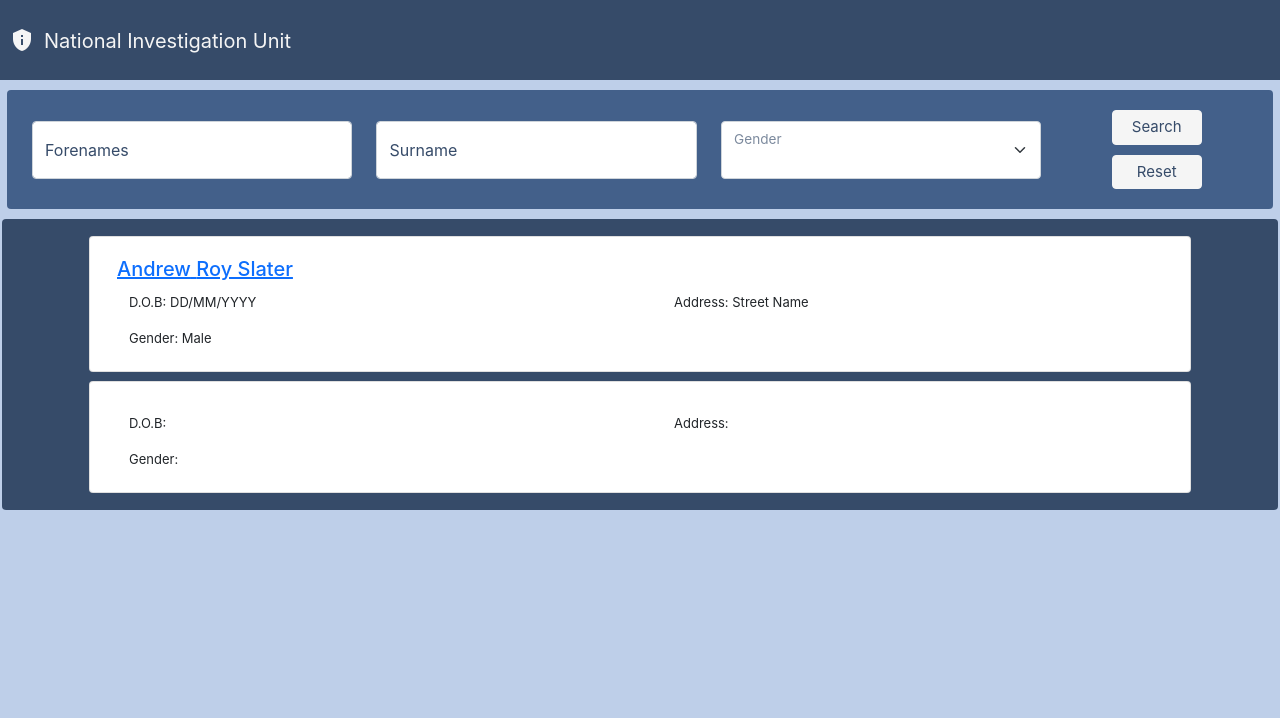
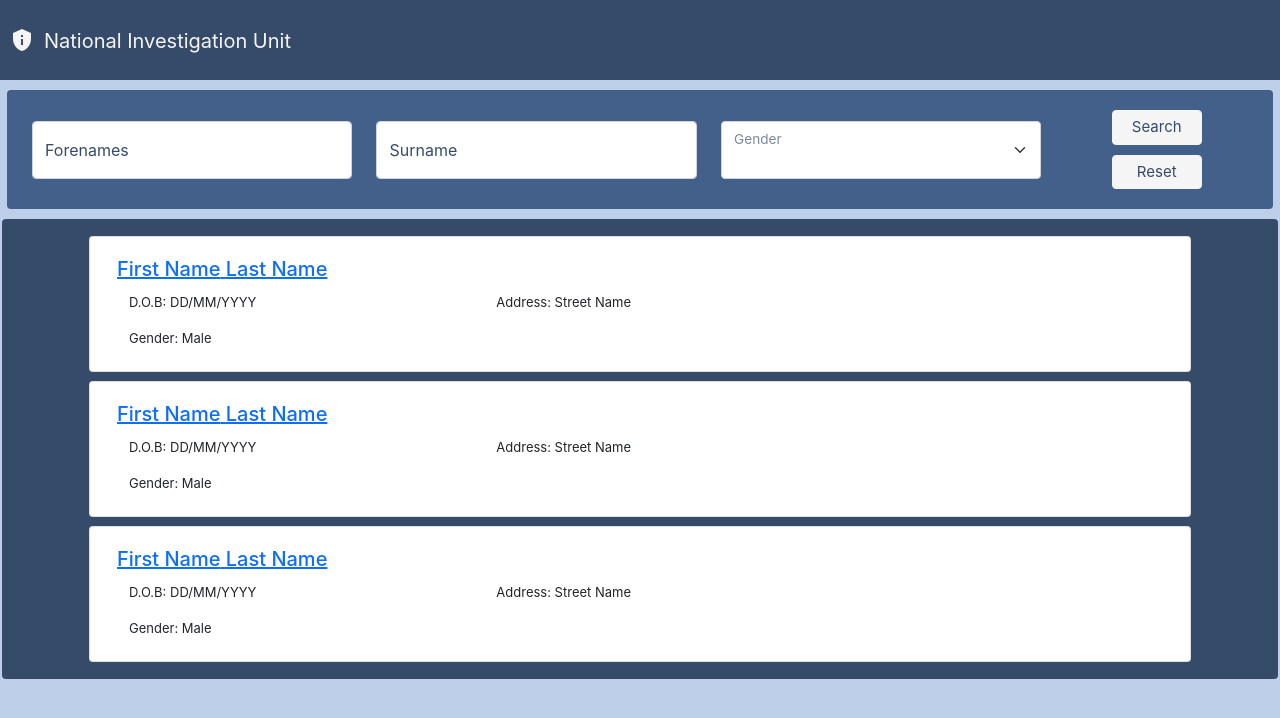
Before and after one commit to victoriamanicom/FP-Group1, a React (Create React App) app in the folder Frontend/fp-group1/: page / in a window 1280 px wide. Shown: the top 718 px of the page. Built offline with nearby package versions, Linux system fonts and the light colour scheme.

Commit message:
FP1-1 Added mapping from citizen to component

```diff
--- a/Frontend/fp-group1/src/components/CitizenReturn/Citizen.css
+++ b/Frontend/fp-group1/src/components/CitizenReturn/Citizen.css
@@ -11,7 +11,9 @@ p {
 
 #root > div > div > div > div > div > div {
   padding: 5px;
+  min-height: 133px;
 }
+
 #root > div > div > div > div > div > div > p > div > div {
   align-items: center;
   margin: 2px;
--- a/Frontend/fp-group1/src/components/CitizenReturn/Citizen.jsx
+++ b/Frontend/fp-group1/src/components/CitizenReturn/Citizen.jsx
@@ -10,8 +10,8 @@ const Citizen = ({firstName, lastName, dob, sex, Address}) => {
                             <Card.Body>
                                 <Card.Title><a href="">{firstName} {lastName}</a></Card.Title>
                                 <Card.Text>
-                                    <Row>
-                                        <Col>
+                                    <Row >
+                                        <Col xs={4}>
                                         <p>D.O.B: {dob}</p>
                                         <p>Gender: {sex}</p>
                                         </Col>
--- a/Frontend/fp-group1/src/components/CitizenReturn/CitizenReturn.jsx
+++ b/Frontend/fp-group1/src/components/CitizenReturn/CitizenReturn.jsx
@@ -5,20 +5,32 @@ import Container from 'react-bootstrap/Container';
 
 const CitizenReturn = () => {
 
-    const citizen = {
-        firstName: "Andrew",
-        lastName: "Roy Slater",
+    const citizens = [{
+        firstName: "First Name",
+        lastName: "Last Name",
+        dob: "DD/MM/YYYY",
+        sex: "Male",
+        Address: "Street Name"
+    },{
+        firstName: "First Name",
+        lastName: "Last Name",
+        dob: "DD/MM/YYYY",
+        sex: "Male",
+        Address: "Street Name"
+    },{
+        firstName: "First Name",
+        lastName: "Last Name",
         dob: "DD/MM/YYYY",
         sex: "Male",
         Address: "Street Name"
     }
+]
 
     return (
 
             <div className="citizenList">
                 <Container>
-                    <Citizen {...citizen}/>
-                    <Citizen />
+                    {citizens.map(citizen => <Citizen {...citizen} />)}
 
                 </Container>
             </div>
```
